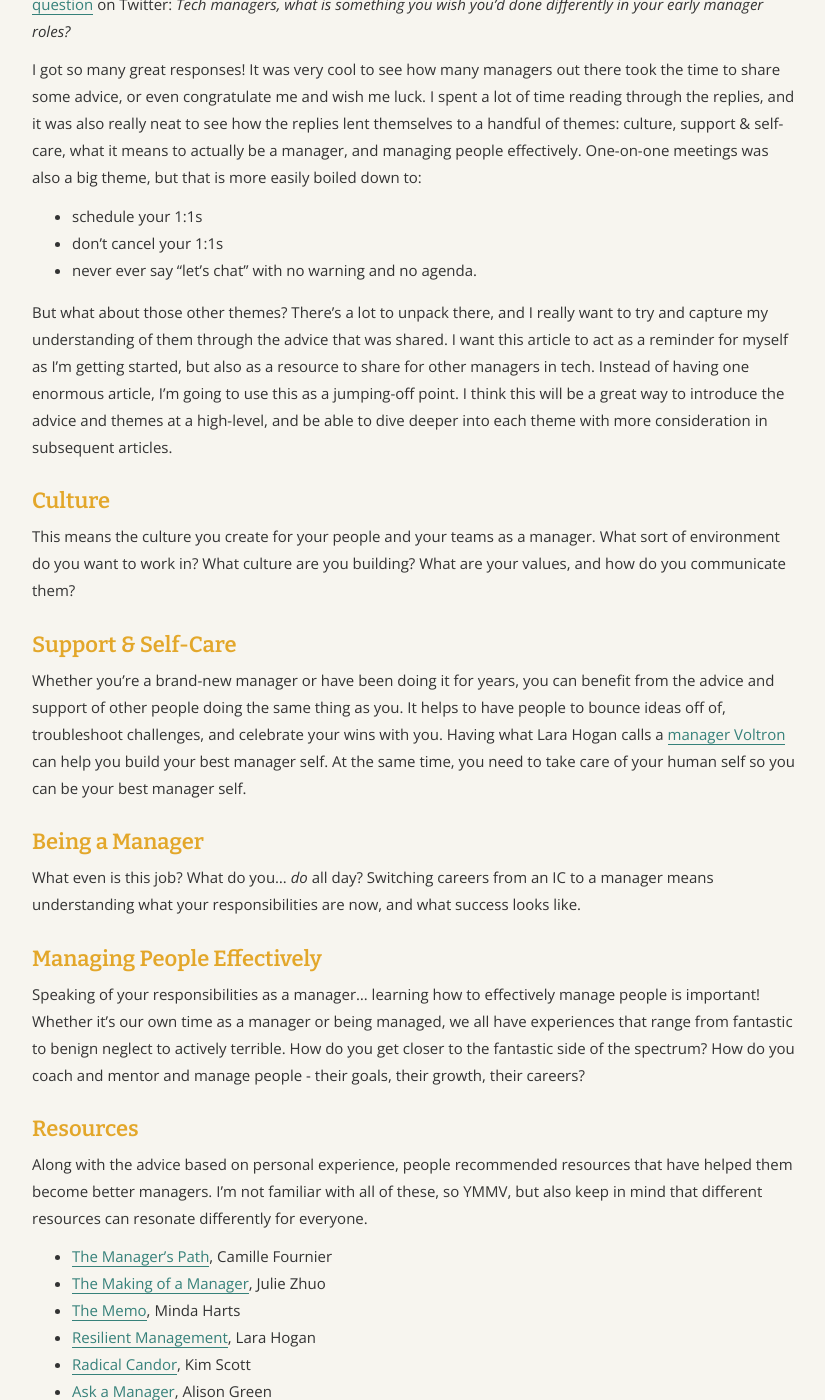
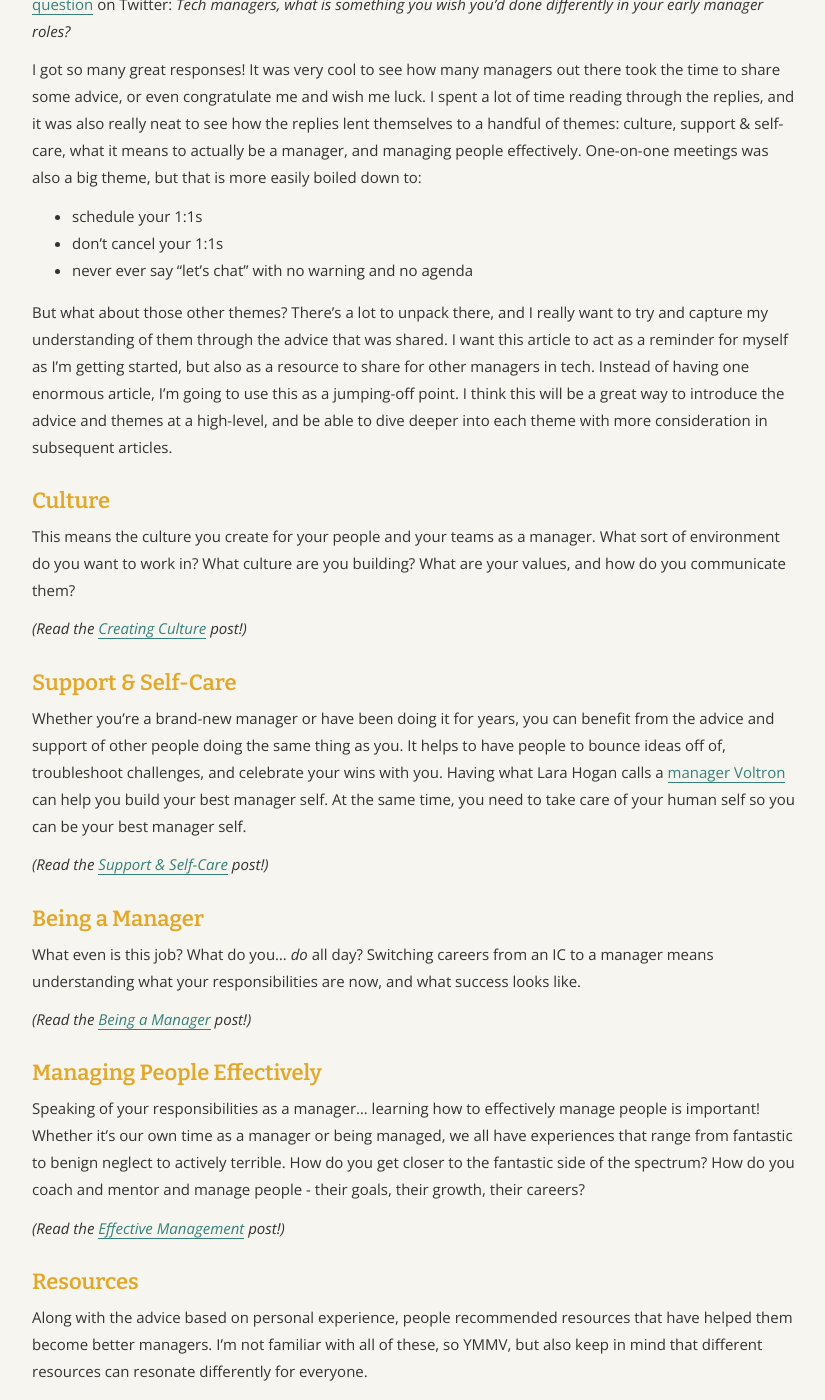
Before and after one commit to angelariggs/angelariggs.github.io, a Jekyll site: the page built from _posts/2020-01-16-first-time-manager.md, in a window 1280 px wide and 1400 px high, scrolled down 410 px. Shown: the whole window, without its empty margins (224-1049 px from the left). Built offline with Jekyll 4.4.1, drawn with Linux system fonts in a browser that asks for light colours; comment, search, counter and statistics services are not loaded; some of the changed text lies outside the part shown.

Commit message:
updated all links

```diff
--- a/_posts/2020-01-16-first-time-manager.md
+++ b/_posts/2020-01-16-first-time-manager.md
@@ -12,7 +12,7 @@ I got so many great responses! It was very cool to see how many managers out the
 
 - schedule your 1:1s
 - don't cancel your 1:1s
-- never ever say "let's chat" with no warning and no agenda.
+- never ever say "let's chat" with no warning and no agenda
 
 But what about those other themes? There's a lot to unpack there, and I really want to try and capture my understanding of them through the advice that was shared. I want this article to act as a reminder for myself as I'm getting started, but also as a resource to share for other managers in tech. Instead of having one enormous article, I'm going to use this as a jumping-off point. I think this will be a great way to introduce the advice and themes at a high-level, and be able to dive deeper into each theme with more consideration in subsequent articles.
 
@@ -21,17 +21,25 @@ But what about those other themes? There's a lot to unpack there, and I really w
 
 This means the culture you create for your people and your teams as a manager. What sort of environment do you want to work in? What culture are you building? What are your values, and how do you communicate them?
 
+_(Read the [Creating Culture]({% post_url 2020-01-21-manager-culture %}) post!)_
+
 ## Support & Self-Care
 
 Whether you're a brand-new manager or have been doing it for years, you can benefit from the advice and support of other people doing the same thing as you. It helps to have people to bounce ideas off of, troubleshoot challenges, and celebrate your wins with you. Having what Lara Hogan calls a [manager Voltron](https://larahogan.me/blog/manager-voltron/) can help you build your best manager self. At the same time, you need to take care of your human self so you can be your best manager self.
+
+_(Read the [Support & Self-Care]({% post_url 2020-02-05-manager-support-self-care %}) post!)_
 
 ## Being a Manager
 
 What even is this job? What do you... _do_ all day? Switching careers from an IC to a manager means understanding what your responsibilities are now, and what success looks like.
 
+_(Read the [Being a Manager]({% post_url 2020-02-17-being-a-manager %}) post!)_
+
 ## Managing People Effectively
 
 Speaking of your responsibilities as a manager... learning how to effectively manage people is important! Whether it's our own time as a manager or being managed, we all have experiences that range from fantastic to benign neglect to actively terrible. How do you get closer to the fantastic side of the spectrum? How do you coach and mentor and manage people - their goals, their growth, their careers?
+
+_(Read the [Effective Management]({% post_url 2020-05-19-effective-management %}) post!)_
 
 ## Resources
 
```
Also changed, not shown: other parts of _posts/2020-01-16-first-time-manager.md (+0 -6 lines).
